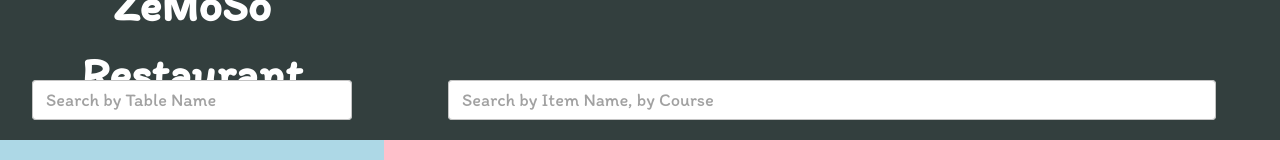
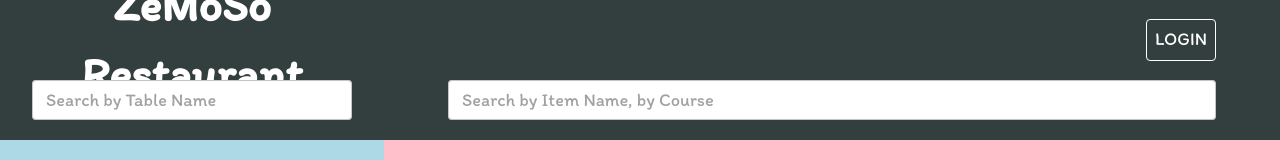
Before and after one commit to Har5haw/restaurant_react, a React (Create React App) app: page / in a window 1280 px wide. Shown: the top 160 px of the page. Built offline with nearby package versions, Linux system fonts and the light colour scheme.

Commit message:
added 0auth

```diff
--- a/package.json
+++ b/package.json
@@ -3,6 +3,7 @@
   "version": "0.1.0",
   "private": true,
   "dependencies": {
+    "@auth0/auth0-react": "^1.5.0",
     "@material-ui/core": "^4.11.4",
     "@material-ui/icons": "^4.11.2",
     "@reduxjs/toolkit": "^1.5.1",
--- a/src/components/atoms/NavigationBar/index.js
+++ b/src/components/atoms/NavigationBar/index.js
@@ -1,5 +1,5 @@
 import React from "react";
-import { Box, makeStyles, Typography } from "@material-ui/core";
+import { Box, Button, makeStyles, Typography } from "@material-ui/core";
 
 const useStyle = makeStyles(() => ({
     nav: {
@@ -16,13 +16,77 @@ const useStyle = makeStyles(() => ({
         fontSize: "46px",
         fontWeight: "bolder",
     },
+    user: {
+        width: "65vw",
+        textAlign: "end",
+        fontSize: "20px",
+        fontWeight: "bolder",
+        marginRight: "5vw",
+        display: "flex",
+        justifyContent: "flex-end",
+        alignItems: "center",
+    },
+    username: {
+        fontSize: "20px",
+        fontWeight: "bolder",
+        marginRight: "1vw",
+    },
+    email: {
+        fontSize: "15px",
+        fontWeight: "normal",
+        marginRight: "1vw",
+        color: "lightgrey",
+    },
+    image: {
+        height: "50px",
+        width: "50px",
+        marginRight: "10px",
+        borderRadius: "25px",
+    },
+    login: {
+        border: "1px solid white",
+    },
 }));
 
-const NavigationBar = () => {
+const NavigationBar = (props) => {
     const style = useStyle();
     return (
         <Box className={style.nav}>
             <Typography className={style.title}>ZeMoSo Restaurant</Typography>
+            {props.isAuthenticated ? (
+                <Box className={style.user}>
+                    <img className={style.image} src={props.user.picture} />
+                    <Box>
+                        <Typography className={style.username}>
+                            {props.user.name}
+                        </Typography>
+                        <Typography className={style.email}>
+                            {props.user.email}
+                        </Typography>
+                    </Box>
+                    <Button
+                        className={style.login}
+                        onClick={() => props.logout()}
+                    >
+                        <Typography style={{ color: "white" }}>
+                            Logout
+                        </Typography>
+                    </Button>
+                </Box>
+            ) : props.isLoading ? (
+                <Typography className={style.user}>Loading...</Typography>
+            ) : (
+                <Box className={style.user}>
+                    <Button
+                        className={style.login}
+                        onClick={() => props.login()}
+                    >
+                        <Typography style={{ color: "white" }}>
+                            Login
+                        </Typography>
+                    </Button>
+                </Box>
+            )}
         </Box>
     );
 };
--- a/src/components/pages/HomePage/index.js
+++ b/src/components/pages/HomePage/index.js
@@ -3,11 +3,31 @@ import NavigationBar from "../../atoms/NavigationBar";
 import ItemsList from "../../organisms/ItemList";
 import TablesList from "../../organisms/TablesList";
 import HomeTemplate from "../../templates/Home";
+import { useAuth0 } from "@auth0/auth0-react";
 
 const HomePage = (props) => {
+    const {
+        loginWithRedirect,
+        user,
+        isAuthenticated,
+        isLoading,
+        logout,
+    } = useAuth0();
     return (
         <HomeTemplate
-            navigationBarComponent={<NavigationBar />}
+            navigationBarComponent={
+                <NavigationBar
+                    login={loginWithRedirect}
+                    user={user}
+                    isAuthenticated={isAuthenticated}
+                    isLoading={isLoading}
+                    logout={() =>
+                        logout({
+                            returnTo: window.location.origin,
+                        })
+                    }
+                />
+            }
             tableListComponent={<TablesList />}
             itemListComponent={<ItemsList />}
         />
--- a/src/index.js
+++ b/src/index.js
@@ -5,12 +5,19 @@ import App from "./App";
 import reportWebVitals from "./reportWebVitals";
 import { Provider } from "react-redux";
 import { store } from "./app/store";
+import { Auth0Provider } from "@auth0/auth0-react";
 
 ReactDOM.render(
     <React.StrictMode>
-        <Provider store={store}>
-            <App />
-        </Provider>
+        <Auth0Provider
+            domain="harshaw.us.auth0.com"
+            clientId="LyazYn2UmP6wocNwYSIDOgHtU7h0wVqj"
+            redirectUri={window.location.origin}
+        >
+            <Provider store={store}>
+                <App />
+            </Provider>
+        </Auth0Provider>
     </React.StrictMode>,
     document.getElementById("root")
 );
```
Also changed, not shown: 1 other file (tests, documents, lock files or other folders).
